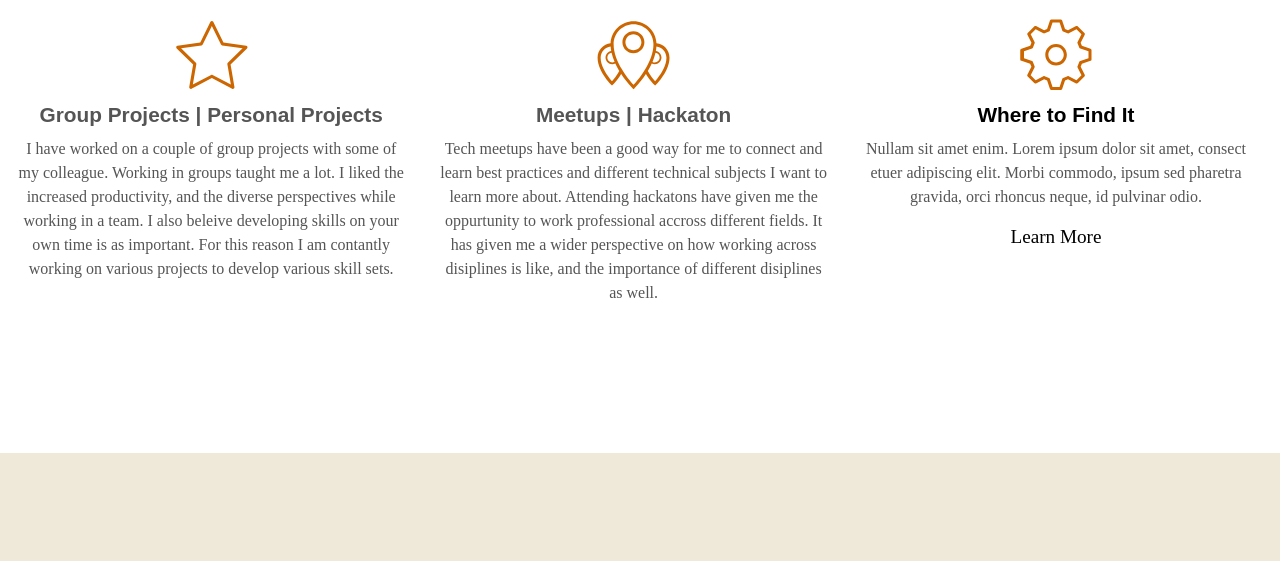
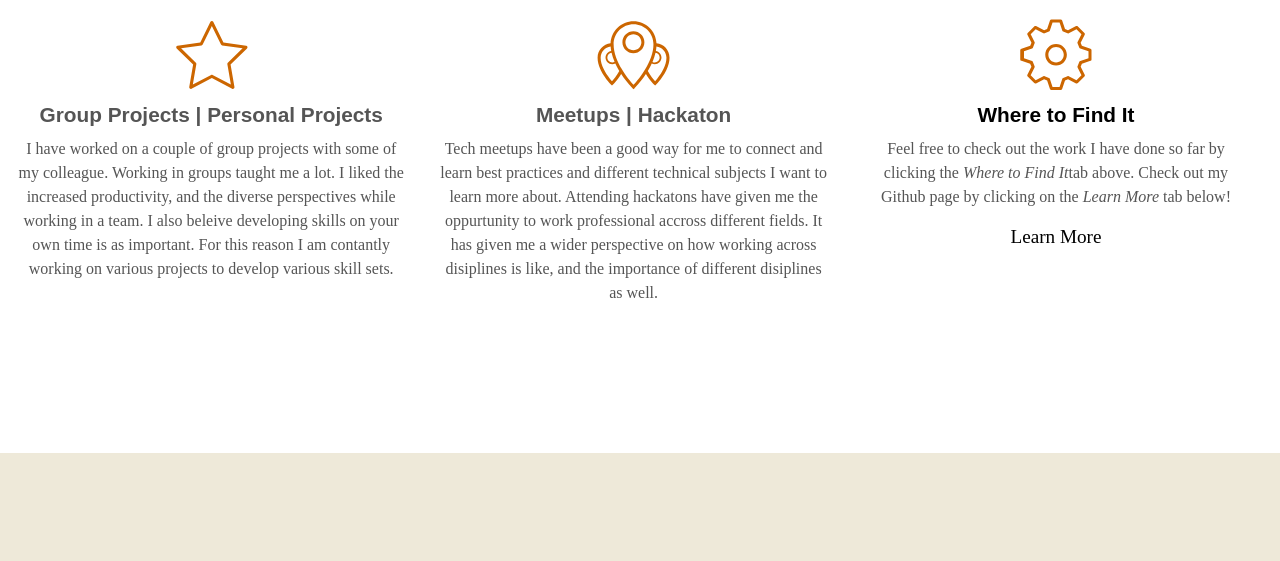
Before and after one commit to FATHIA123/FATHIA123.github.io, a plain HTML site: page index.html in a window 1280 px wide. Shown: the part 949-1510 px from the top of the page. Drawn offline with Linux system fonts and the light colour scheme.

Commit message:
finished the content

```diff
--- a/index.html
+++ b/index.html
@@ -66,7 +66,6 @@
 			<aside>
 				<div class="content find-it">
 					<h3>Meetups | Hackaton </h3>
-					<!-- <p>Morbi commodo, ipsum sed pharetra gravida, orci magna rhoncus neque, id pulvinar odio lorem non turpis. Nullam sit amet enim. Lorem ipsum dolor sit amet, consect.</p> -->
 					<p>
                         Tech meetups have been a good way for me to connect and
                         learn best practices and different technical subjects I want to learn more about.
@@ -81,7 +80,12 @@
 			<aside>
 				<div class="content tools">
 					<h3><a href="./Projects/project.html" target="_blank" >Where to Find It</a></h3>
-					<p>Nullam sit amet enim. Lorem ipsum dolor sit amet, consect etuer adipiscing elit. Morbi commodo, ipsum sed pharetra gravida, orci rhoncus neque, id pulvinar odio.</p>
+                   <p> Feel free to check out the work I have done so far by clicking the
+                       <i>Where to Find It</i>tab above.
+                       Check out my Github page by clicking on the <i>Learn More</i> tab below!
+
+
+                   </p>
                     <a class="btn" title="Most Recent Project" href="https://github.com/FATHIA123" target="_blank">Learn More</a>
 
 				</div>
```
